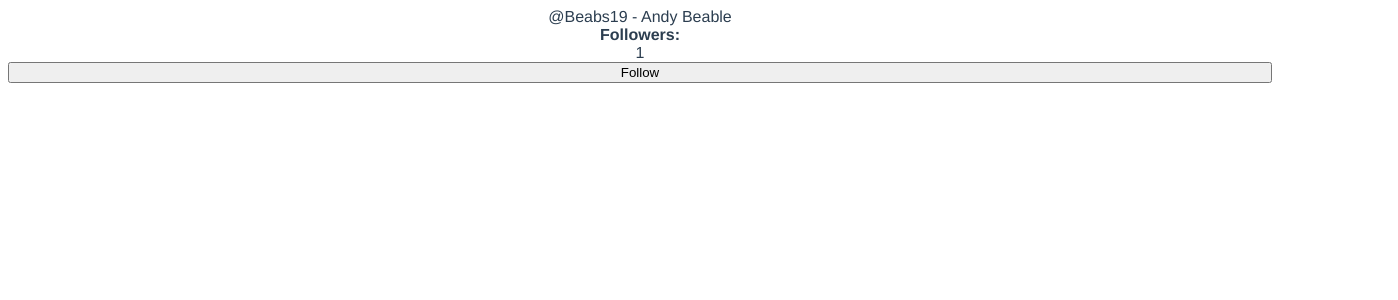
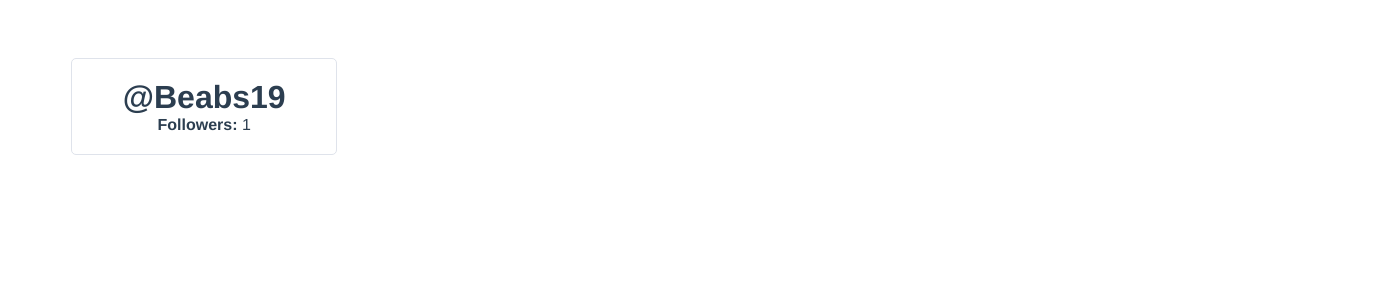
Before and after one commit to AndyBeable/vue-int, a Vue app: page / in a window 1280 px wide. Shown: the top 300 px of the page, 1398 px wide, since content can reach past the window. Built offline with nearby package versions, Linux system fonts and the light colour scheme.

Commit message:
refactor

```diff
--- a/src/App.vue
+++ b/src/App.vue
@@ -1,48 +1,15 @@
 <template>
   <div id="app">
-    {{ user.username }} - {{ fullName }}
-    <strong>Followers:</strong>
-    {{ followers }}
-    <button @click="followUser">Follow</button>
+    <UserProfile />
   </div>
 </template>
 
 <script>
+import UserProfile from './components/UserProfile';
+
 export default {
   name: 'App',
-  data() {
-    return {
-      followers: 0,
-      user: {
-        id: 1,
-        username: '@Beabs19',
-        firstName: 'Andy',
-        lastName: 'Beable',
-        email: 'andy.beable@gmail.com',
-        isAdmin: true,
-      },
-    };
-  },
-  watch: {
-    followers(newFollowerCount, oldFollowerCount) {
-      if (oldFollowerCount < newFollowerCount) {
-        console.log(`${this.user.username} has gained a follower`);
-      }
-    },
-  },
-  computed: {
-    fullName() {
-      return `${this.user.firstName} ${this.user.lastName}`;
-    },
-  },
-  methods: {
-    followUser() {
-      this.followers++;
-    },
-  },
-  mounted() {
-    this.followUser();
-  },
+  components: { UserProfile },
 };
 </script>
 
--- /dev/null
+++ b/src/components/UserProfile.vue
@@ -0,0 +1,72 @@
+<template>
+  <div class="user-profile">
+    <div class="user-profile__user-panel">
+      <h1 class="user-profile__username">@{{ user.username }}</h1>
+      <div class="user-profile__follower-count">
+        <strong>Followers:</strong>
+        {{ followers }}
+      </div>
+    </div>
+  </div>
+</template>
+
+<script>
+export default {
+  name: 'App',
+  data() {
+    return {
+      followers: 0,
+      user: {
+        id: 1,
+        username: 'Beabs19',
+        firstName: 'Andy',
+        lastName: 'Beable',
+        email: 'andy.beable@gmail.com',
+        isAdmin: true,
+      },
+    };
+  },
+  watch: {
+    followers(newFollowerCount, oldFollowerCount) {
+      if (oldFollowerCount < newFollowerCount) {
+        console.log(`${this.user.username} has gained a follower`);
+      }
+    },
+  },
+  computed: {
+    fullName() {
+      return `${this.user.firstName} ${this.user.lastName}`;
+    },
+  },
+  methods: {
+    followUser() {
+      this.followers++;
+    },
+  },
+  mounted() {
+    this.followUser();
+  },
+};
+</script>
+
+<style>
+.user-profile {
+  display: grid;
+  grid-template-columns: 1fr 3fr;
+  width: 100%;
+  padding: 50px 5%;
+}
+.user-profile__user-panel {
+  display: flex;
+  flex-direction: column;
+  margin-right: 50px;
+  padding: 20px;
+  background-color: white;
+  border-radius: 5px;
+  border: 1px solid #dfe3eb;
+}
+
+h1 {
+  margin: 0;
+}
+</style>
```
